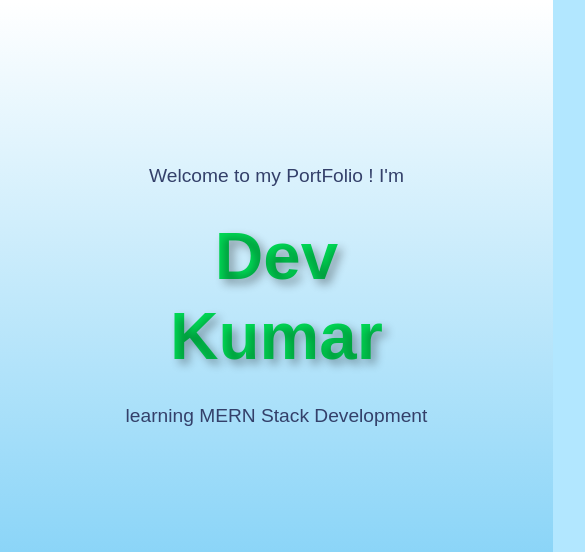
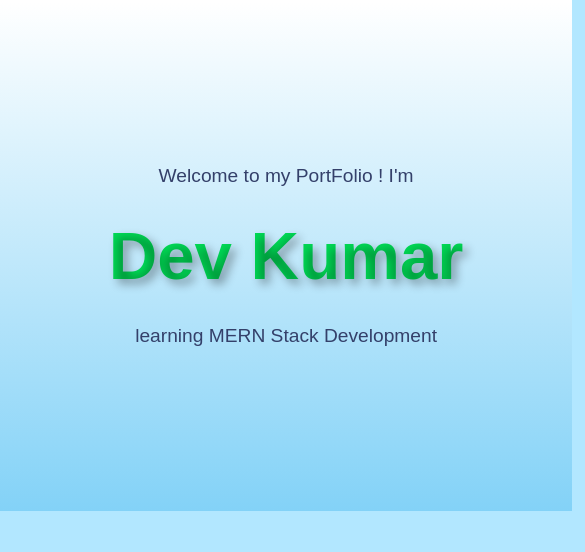
Before and after one commit to kdev307/PortFolio-Website, a plain HTML site: page index.html in a window 390 px wide. Shown: the part 75-627 px from the top of the page, 585 px wide, since content can reach past the window. Drawn offline with Linux system fonts and the light colour scheme; a web font is replaced by a local one.

Commit message:
Responsiveness Correction

```diff
--- a/stylesheets/media-queries.css
+++ b/stylesheets/media-queries.css
@@ -53,9 +53,9 @@
 
     /* .hero {
         max-width: 80rem;
-    } */
+    }
 
-    /* .header,
+    .header,
     .section-hero,
     .section-about-me,
     .section-works,
@@ -95,7 +95,7 @@
         left: 0;
         width: 100%;
         height: 100vh;
-        transform: translateX(100%);
+        /* transform: translateX(100%); */
         display: flex;
         align-items: center;
         justify-content: center;
@@ -224,17 +224,17 @@
 
 @media only screen and (max-width: 34em) {
     .hero {
-        max-width: 50rem;
+        max-width: 60rem;
     }
 
     .header,
     .section-hero,
     .section-about-me,
+    .section-works,
+    .section-profiles,
+    .section-resume,
     .footer {
-        width: 28.8em;
-    }
-    .container {
-        width: 100%;
+        width: 29.8em;
     }
 
     .sub-heading {
--- a/stylesheets/style.css
+++ b/stylesheets/style.css
@@ -87,6 +87,12 @@ p {
     box-shadow: 0 1.2rem 3.2rem rgba(0, 0, 0, 0.03);
 }
 
+#name {
+    font-size: 4rem;
+    font-weight: 700;
+    text-shadow: 5px 5px 10px rgba(0, 0, 0, 0.326);
+}
+
 .sticky .section-hero {
     margin-top: 9.6rem;
 }
@@ -136,12 +142,6 @@ p {
 
 .icon-mobile-nav[name="close-outline"] {
     display: none;
-}
-
-#name {
-    font-size: 4rem;
-    font-weight: 700;
-    text-shadow: 5px 5px 10px rgba(0, 0, 0, 0.326);
 }
 
 /*************************************/
```
